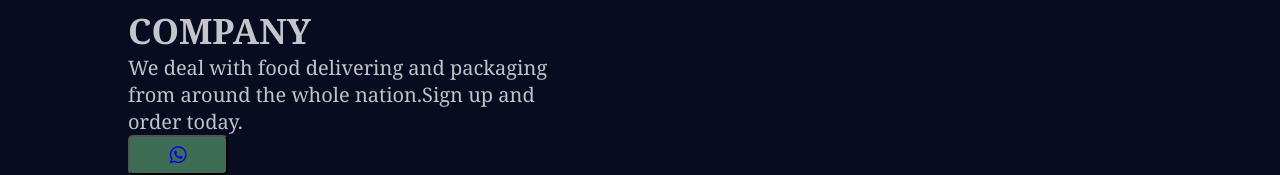
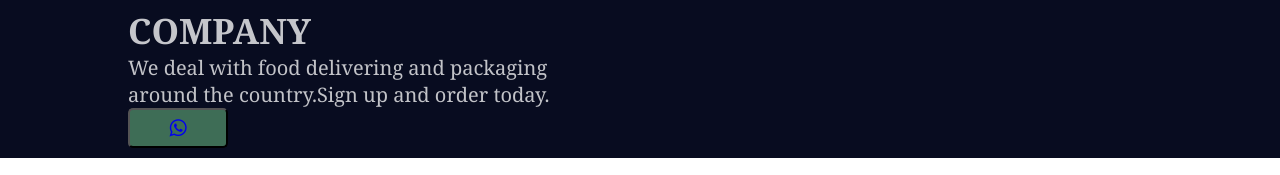
Before and after one commit to Mutisostud02/Landing-page, a plain HTML site: page index.html in a window 1280 px wide. Shown: the part 137-312 px from the top of the page. Drawn offline with Linux system fonts and the light colour scheme.

Commit message:
minor fixes

```diff
--- a/index.html
+++ b/index.html
@@ -14,6 +14,7 @@
         <div class="head-empty"></div>
         <div class="head-links">
             <nav>
+
                 <ul>
                     <li><a href="#home">Home</a></li>
                     <li><a href="#about">About</a></li>
@@ -25,7 +26,7 @@
     <div class="bottom-head">
         <div class="left-bothead">
             <h2>PACKAGING AND DELIVERY COMPANY</h2>
-            <p class="headp">We deal with food delivering and packaging from around the whole nation.Sign up and order today.</p>
+            <p class="headp">We deal with food delivering and packaging around the country.Sign up and order today.</p>
             <button><a href="https://api.whatsapp.com/send?phone=+254798321361"><i class="fa fa-whatsapp"></i></a></button>
         </div>
         <div class="right-bothead">
```
